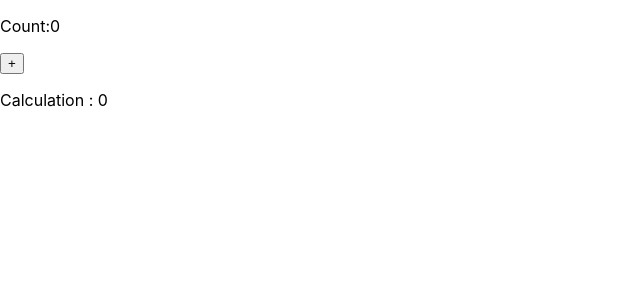
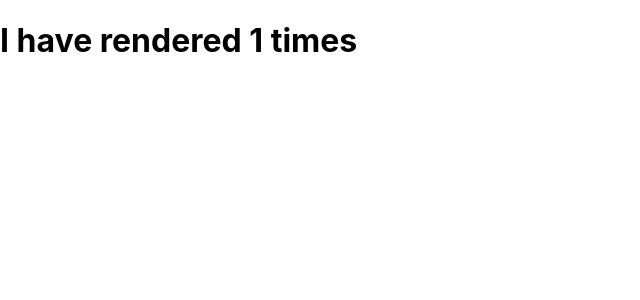
Before and after one commit to vinayjs/react-hooks, a React (Create React App) app: page / in a window 1280 px wide. Shown: the top 300 px of the page, without its empty margins (0-640 px from the left). Built offline with nearby package versions, Linux system fonts and the light colour scheme.

Commit message:
clearTimeout

```diff
--- a/src/Useeffect.js
+++ b/src/Useeffect.js
@@ -11,17 +11,15 @@ import { useState, useEffect } from "react";
 
 function Useffect() {
     const [count, setCount] = useState(0);
-    const [calculation, setCalculation] = useState(0)
+
     useEffect(()=>{
-        setCalculation(() => count*2)
-    }, [count])
-    return (
-        <>
-        <p>Count:{count}</p>
-        <button type= 'button' onClick={() => setCount((c) => c+1)}>+</button>
-        <p>Calculation : {calculation}</p>
-        </>
-    )
+        let timer = setTimeout(() =>{
+                setCount((count) => count + 1);
+        }, 1000);
+        return () => clearTimeout(timer)
+    }, []);
+
+    return <h1> I have rendered {count} times</h1>
 }
 
 export default Useffect;
```
